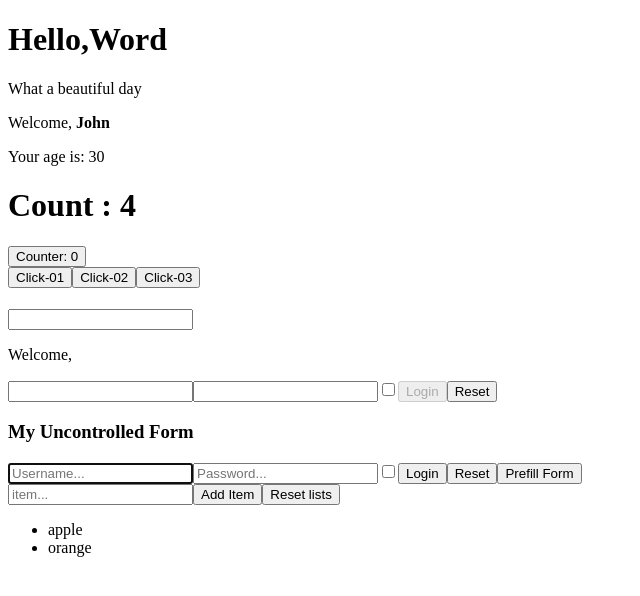
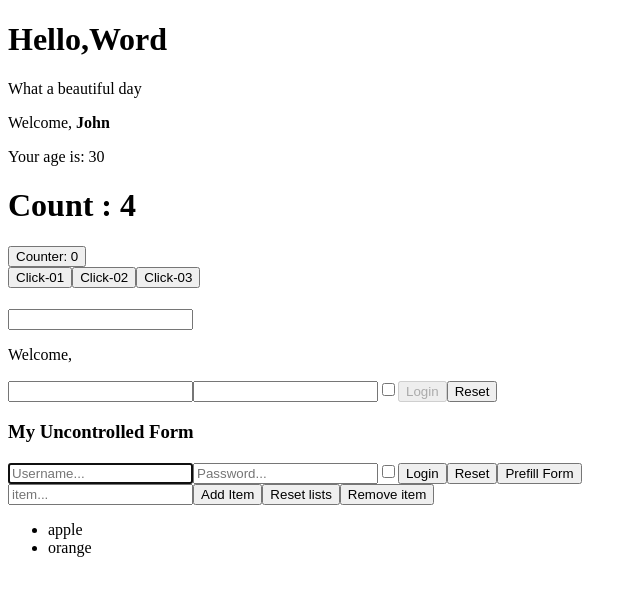
Before and after one commit to Ignazioconti/React_V2, a React (Create React App) app in the folder my-app/: page / in a window 1280 px wide. Shown: the top 596 px of the page, without its empty margins (0-640 px from the left). Built offline with nearby package versions, Linux system fonts and the light colour scheme.

Commit message:
Svolgimento

```diff
--- a/my-app/src/TodoList.js
+++ b/my-app/src/TodoList.js
@@ -35,6 +35,13 @@ export class TodoList extends React.Component {
     });
   };
 
+  RemoveItem = () => {
+    this.state.items.pop(<li>{this.state.input}</li>);
+    this.setState({
+      input: "",
+    });
+  };
+
   render() {
     return (
       <div>
@@ -50,6 +57,9 @@ export class TodoList extends React.Component {
         <button type="button" onClick={this.ResetLists}>
           Reset lists
         </button>
+        <button type="button" onClick={this.RemoveItem}>
+          Remove item
+        </button>
         <ul>{this.state.items}</ul>
       </div>
     );
```
